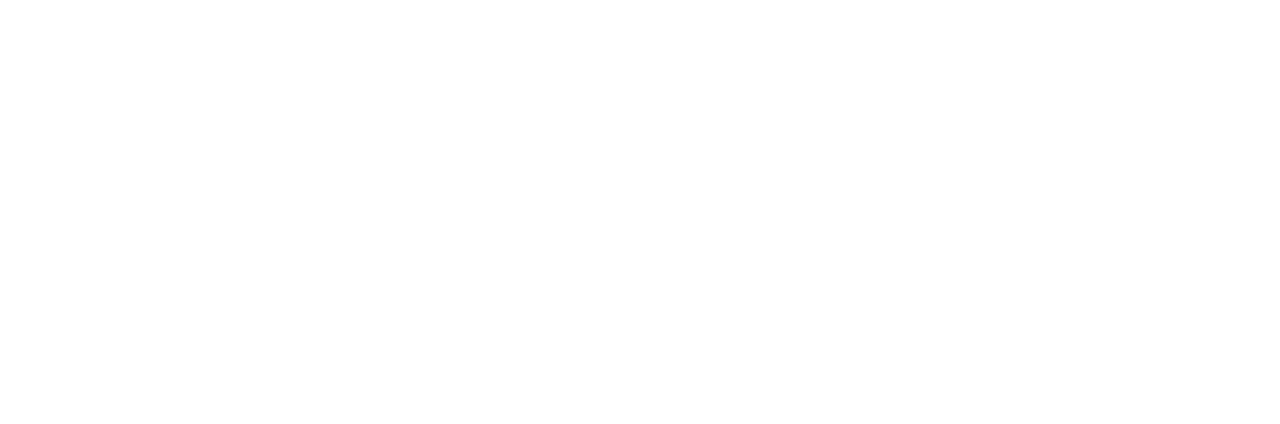
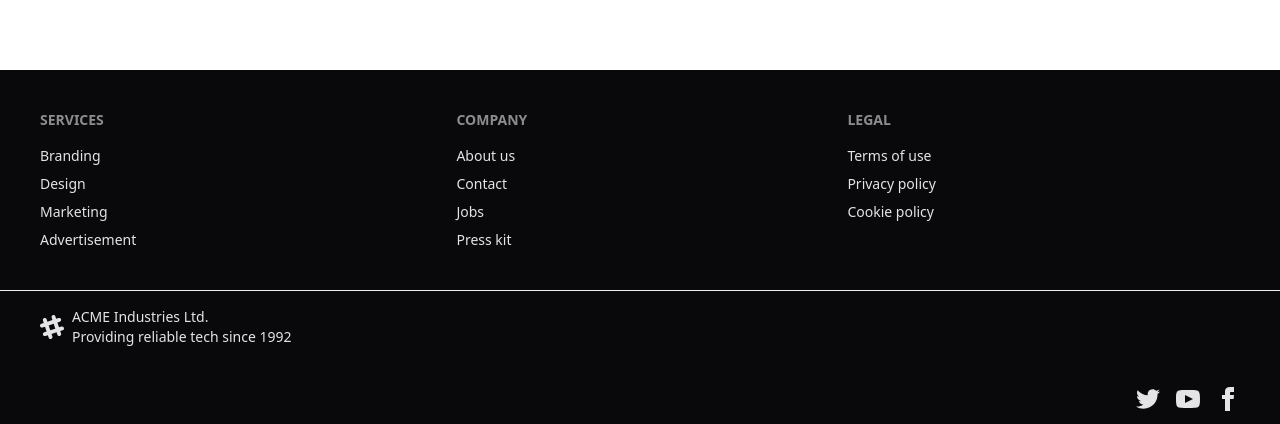
Before and after one commit to SaddamHosen42/Food-sharing-web-client, a React (Vite) app: page / in a window 1280 px wide. Shown: the part 810-1234 px from the top of the page. Before the commit the page ends 800 px from the top, so only its background shows below. Built offline with nearby package versions, Linux system fonts and the light colour scheme; no server answers.

Commit message:
add footer

```diff
--- a/src/layouts/RootLayOut.jsx
+++ b/src/layouts/RootLayOut.jsx
@@ -1,6 +1,7 @@
 import React from 'react';
 import NavBar from '../components/NavBar';
 import { Outlet } from 'react-router';
+import Footer from '../shared/Footer';
 
 const RootLayOut = () => {
     return (
@@ -9,6 +10,9 @@
                 <NavBar></NavBar>
             </header>
             <Outlet></Outlet>
+            <footer>
+                <Footer></Footer>
+            </footer>
         </div>
     );
 };
--- a/src/shared/Footer.jsx
+++ b/src/shared/Footer.jsx
@@ -1,11 +1,89 @@
-import React from 'react';
+import React from "react";
 
 const Footer = () => {
-    return (
-        <div>
-
-        </div>
-    );
+  return (
+    <div className="mt-20 ">
+      <footer className="footer sm:footer-horizontal bg-neutral text-neutral-content p-10">
+        <nav>
+          <h6 className="footer-title">Services</h6>
+          <a className="link link-hover">Branding</a>
+          <a className="link link-hover">Design</a>
+          <a className="link link-hover">Marketing</a>
+          <a className="link link-hover">Advertisement</a>
+        </nav>
+        <nav>
+          <h6 className="footer-title">Company</h6>
+          <a className="link link-hover">About us</a>
+          <a className="link link-hover">Contact</a>
+          <a className="link link-hover">Jobs</a>
+          <a className="link link-hover">Press kit</a>
+        </nav>
+        <nav>
+          <h6 className="footer-title">Legal</h6>
+          <a className="link link-hover">Terms of use</a>
+          <a className="link link-hover">Privacy policy</a>
+          <a className="link link-hover">Cookie policy</a>
+        </nav>
+      </footer>
+      <footer className="footer bg-neutral text-neutral-content border-base-300 border-t px-10 py-4">
+        <aside className="grid-flow-col items-center">
+          <svg
+            width="24"
+            height="24"
+            viewBox="0 0 24 24"
+            xmlns="http://www.w3.org/2000/svg"
+            fillRule="evenodd"
+            clipRule="evenodd"
+            className="fill-current"
+          >
+            <path d="M22.672 15.226l-2.432.811.841 2.515c.33 1.019-.209 2.127-1.23 2.456-1.15.325-2.148-.321-2.463-1.226l-.84-2.518-5.013 1.677.84 2.517c.391 1.203-.434 2.542-1.831 2.542-.88 0-1.601-.564-1.86-1.314l-.842-2.516-2.431.809c-1.135.328-2.145-.317-2.463-1.229-.329-1.018.211-2.127 1.231-2.456l2.432-.809-1.621-4.823-2.432.808c-1.355.384-2.558-.59-2.558-1.839 0-.817.509-1.582 1.327-1.846l2.433-.809-.842-2.515c-.33-1.02.211-2.129 1.232-2.458 1.02-.329 2.13.209 2.461 1.229l.842 2.515 5.011-1.677-.839-2.517c-.403-1.238.484-2.553 1.843-2.553.819 0 1.585.509 1.85 1.326l.841 2.517 2.431-.81c1.02-.33 2.131.211 2.461 1.229.332 1.018-.21 2.126-1.23 2.456l-2.433.809 1.622 4.823 2.433-.809c1.242-.401 2.557.484 2.557 1.838 0 .819-.51 1.583-1.328 1.847m-8.992-6.428l-5.01 1.675 1.619 4.828 5.011-1.674-1.62-4.829z"></path>
+          </svg>
+          <p>
+            ACME Industries Ltd.
+            <br />
+            Providing reliable tech since 1992
+          </p>
+        </aside>
+        <nav className="md:place-self-center md:justify-self-end">
+          <div className="grid grid-flow-col gap-4">
+            <a>
+              <svg
+                xmlns="http://www.w3.org/2000/svg"
+                width="24"
+                height="24"
+                viewBox="0 0 24 24"
+                className="fill-current"
+              >
+                <path d="M24 4.557c-.883.392-1.832.656-2.828.775 1.017-.609 1.798-1.574 2.165-2.724-.951.564-2.005.974-3.127 1.195-.897-.957-2.178-1.555-3.594-1.555-3.179 0-5.515 2.966-4.797 6.045-4.091-.205-7.719-2.165-10.148-5.144-1.29 2.213-.669 5.108 1.523 6.574-.806-.026-1.566-.247-2.229-.616-.054 2.281 1.581 4.415 3.949 4.89-.693.188-1.452.232-2.224.084.626 1.956 2.444 3.379 4.6 3.419-2.07 1.623-4.678 2.348-7.29 2.04 2.179 1.397 4.768 2.212 7.548 2.212 9.142 0 14.307-7.721 13.995-14.646.962-.695 1.797-1.562 2.457-2.549z"></path>
+              </svg>
+            </a>
+            <a>
+              <svg
+                xmlns="http://www.w3.org/2000/svg"
+                width="24"
+                height="24"
+                viewBox="0 0 24 24"
+                className="fill-current"
+              >
+                <path d="M19.615 3.184c-3.604-.246-11.631-.245-15.23 0-3.897.266-4.356 2.62-4.385 8.816.029 6.185.484 8.549 4.385 8.816 3.6.245 11.626.246 15.23 0 3.897-.266 4.356-2.62 4.385-8.816-.029-6.185-.484-8.549-4.385-8.816zm-10.615 12.816v-8l8 3.993-8 4.007z"></path>
+              </svg>
+            </a>
+            <a>
+              <svg
+                xmlns="http://www.w3.org/2000/svg"
+                width="24"
+                height="24"
+                viewBox="0 0 24 24"
+                className="fill-current"
+              >
+                <path d="M9 8h-3v4h3v12h5v-12h3.642l.358-4h-4v-1.667c0-.955.192-1.333 1.115-1.333h2.885v-5h-3.808c-3.596 0-5.192 1.583-5.192 4.615v3.385z"></path>
+              </svg>
+            </a>
+          </div>
+        </nav>
+      </footer>
+    </div>
+  );
 };
 
 export default Footer;
```
